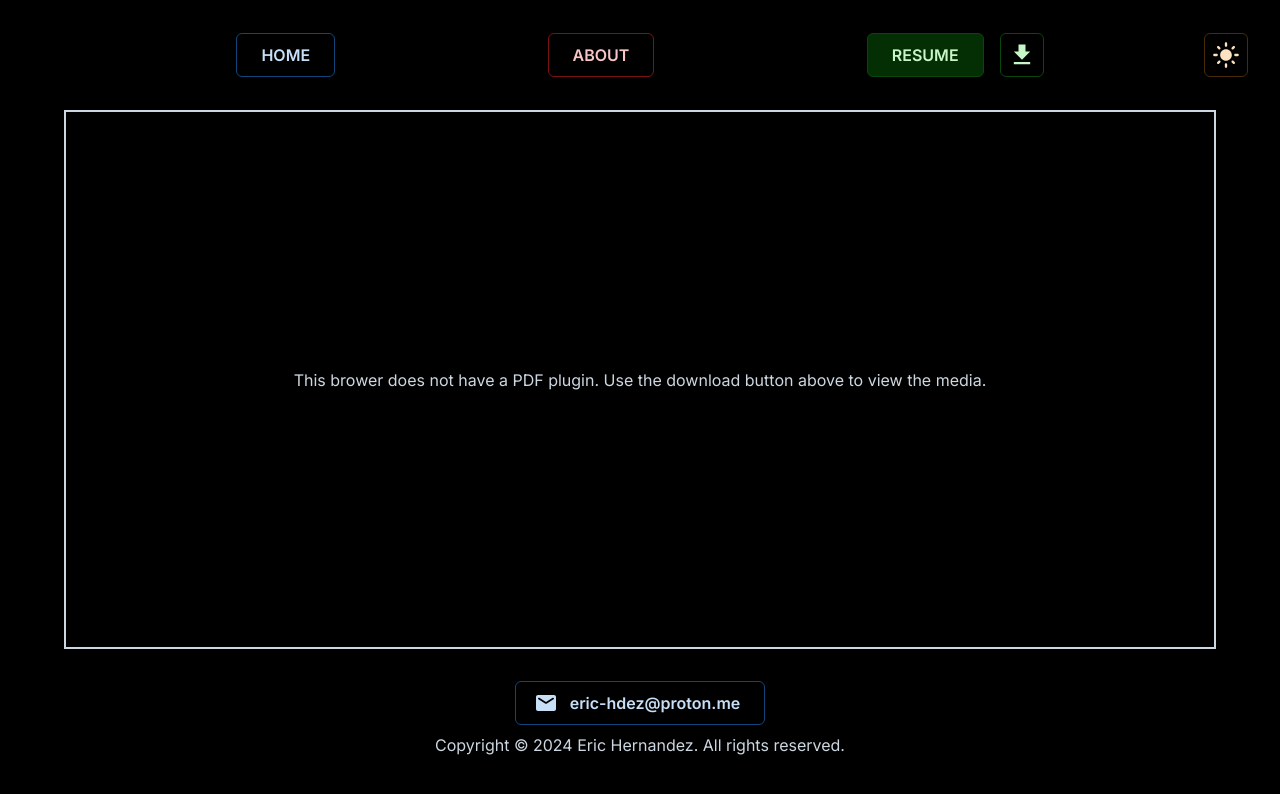
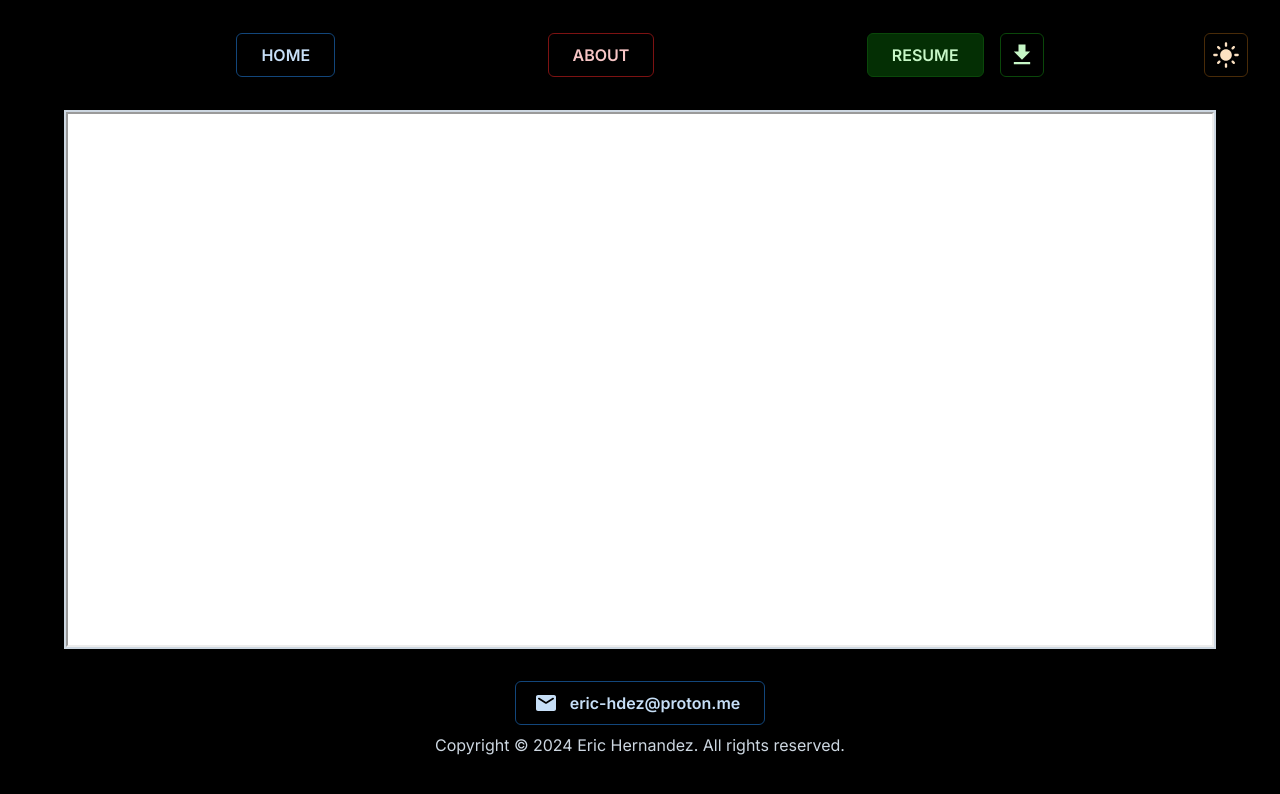
Before and after one commit to eric-hdez/eric-hdez.dev, a Next.js app: page /resume in a window 1280 px wide. Shown: the top 794 px of the page. Built offline with nearby package versions, Linux system fonts and the light colour scheme.

Commit message:
alright if iframe doesnt fix this resume issue then im out of ideas

```diff
--- a/src/app/resume/page.tsx
+++ b/src/app/resume/page.tsx
@@ -5,17 +5,12 @@ export default function Resume() {
   return (
     <>
       <Box height="535px" alignContent="center">
-        <object
-          data="/eric_hdez_resume_dec.pdf"
-          type="application/pdf"
-          width="100%"
-          height="100%"
-        >
+        <iframe src="/eric_hdez_resume_dec.pdf" width="100%" height="100%">
           <Typography textAlign="center">
             This brower does not have a PDF plugin. Use the download button
             above to view the media.
           </Typography>
-        </object>
+        </iframe>
       </Box>
     </>
   );
```
